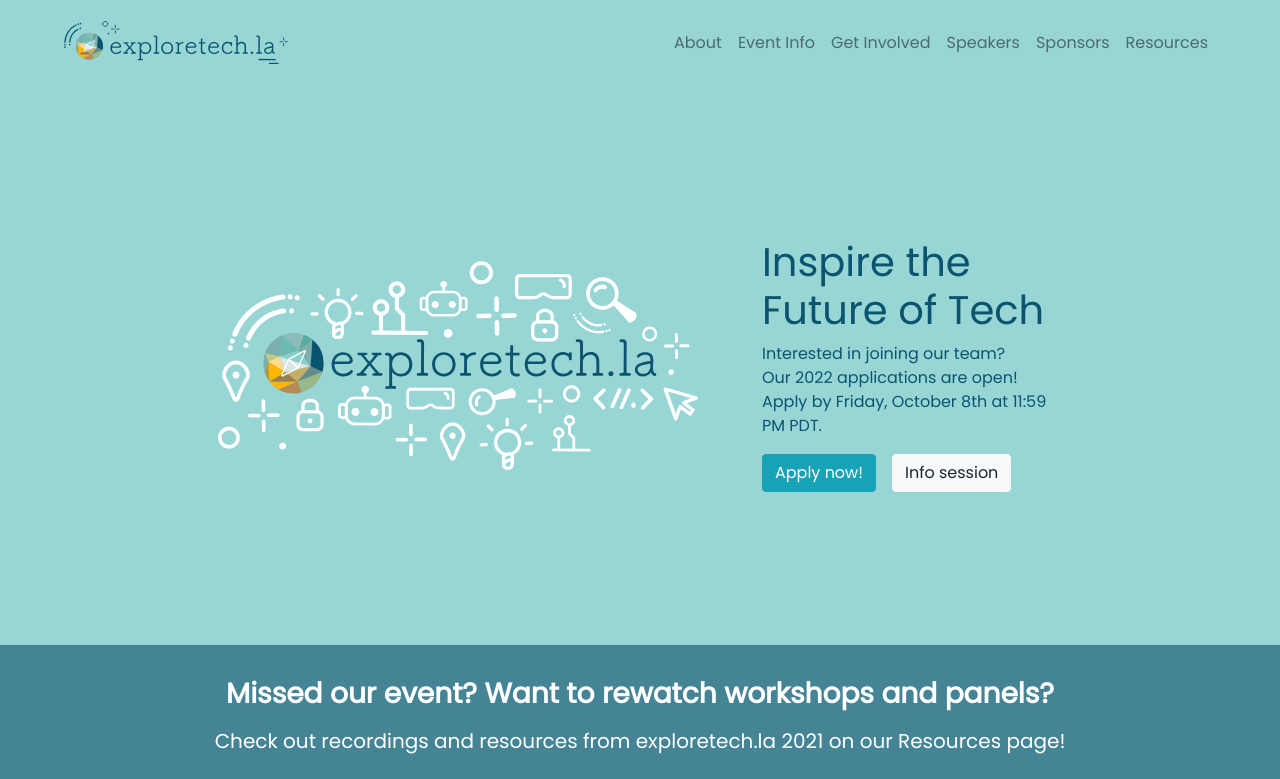
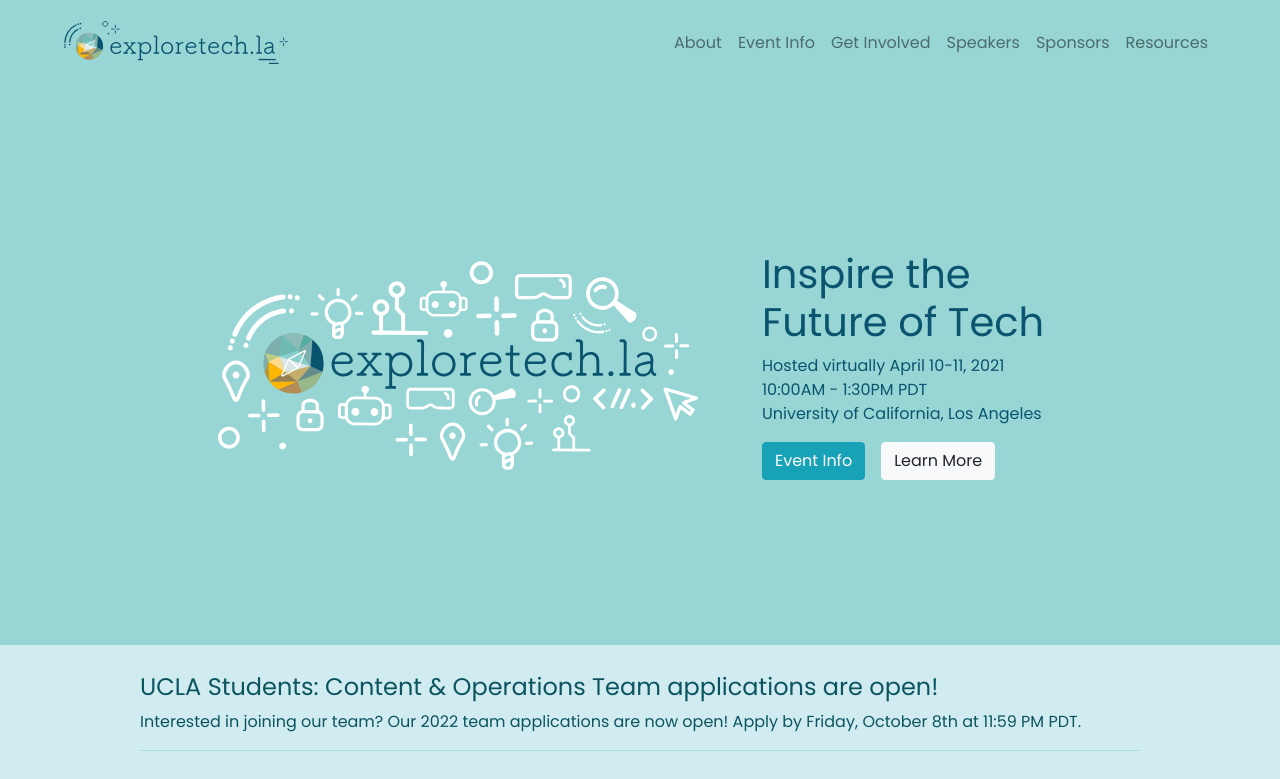
Before and after one commit to exploretech-la/website, a React (Create React App) app: page / in a window 1280 px wide. Shown: the top 779 px of the page. Built offline with nearby package versions, Linux system fonts and the light colour scheme.

Commit message:
preferred separate alerts section for application

```diff
--- a/src/components/Hero.jsx
+++ b/src/components/Hero.jsx
@@ -3,11 +3,8 @@ import React, { Component } from 'react';
 import Button from 'react-bootstrap/Button';
 
 import GA from 'util/GoogleAnalytics';
-// import HomePageSections from 'constants/HomePageSections';
+import HomePageSections from 'constants/HomePageSections';
 import LogoWithIconGroup from 'static/svg/logo-navy-with-icon-group-white.svg';
-
-const TeamApplicationLink = 'https://tinyurl.com/exploretechla2022application';
-const InfoSessionSlidesLink = 'https://tinyurl.com/exploretechla2022slides';
 
 export default class Hero extends Component {
     render() {
@@ -17,15 +14,15 @@ export default class Hero extends Component {
                 <div className="hero-content">
                     <h1 className="h1-title">Inspire the Future&nbsp;of&nbsp;Tech</h1>
                     <h2 className="h2-title">Inspire the Future&nbsp;of&nbsp;Tech</h2>
-                    <p>Interested in joining our team?</p>
-                    <p>Our 2022 applications are open!</p>
-                    <p>Apply by Friday, October 8th at 11:59 PM PDT.</p>
+                    <p>Hosted virtually April 10-11, 2021</p>
+                    <p>10:00AM - 1:30PM PDT</p>
+                    <p>University of California, Los Angeles</p>
                     <div className="hero-cta">
-                        <Button variant="info" href={TeamApplicationLink} target='_blank' onClick={this._trackTeamApplicationClick}>
-                            Apply now!
+                        <Button variant="info" href={`/exploretechla2021`} onClick={this._trackRegisterTodayClick}>
+                            Event Info
                         </Button>
-                        <Button variant="light" href={InfoSessionSlidesLink} target='_blank' onClick={this._trackInfoSessionSlidesClick}>
-                            Info session
+                        <Button variant="light" href={`#${HomePageSections.ABOUT.name}`} onClick={this._trackLearnMoreClick}>
+                            Learn More
                         </Button>
                     </div>
                 </div>
@@ -56,20 +53,4 @@ export default class Hero extends Component {
             label: 'Learn More'
         });
     }
-
-    _trackTeamApplicationClick() {
-        GA.trackEvent({
-            category: 'Hero',
-            action: 'Click',
-            label: 'Team Application'
-        });
-    }
-
-    _trackInfoSessionSlidesClick() {
-        GA.trackEvent({
-            category: 'Hero',
-            action: 'Click',
-            label: 'Info Session'
-        });
-    }
 }
--- a/src/components/Home.jsx
+++ b/src/components/Home.jsx
@@ -1,6 +1,7 @@
 import React from 'react';
 
 import Hero from './Hero';
+import Alerts from './Alerts'
 import About from './About';
 import GetInvolved from './GetInvolved';
 import Speakers from './Speakers';
@@ -13,6 +14,7 @@ function Home() {
   return (
     <div className="Home">
       <Hero />
+      <Alerts />
       <RegistrationAlert />
       <About />
       <GetInvolved />
```
